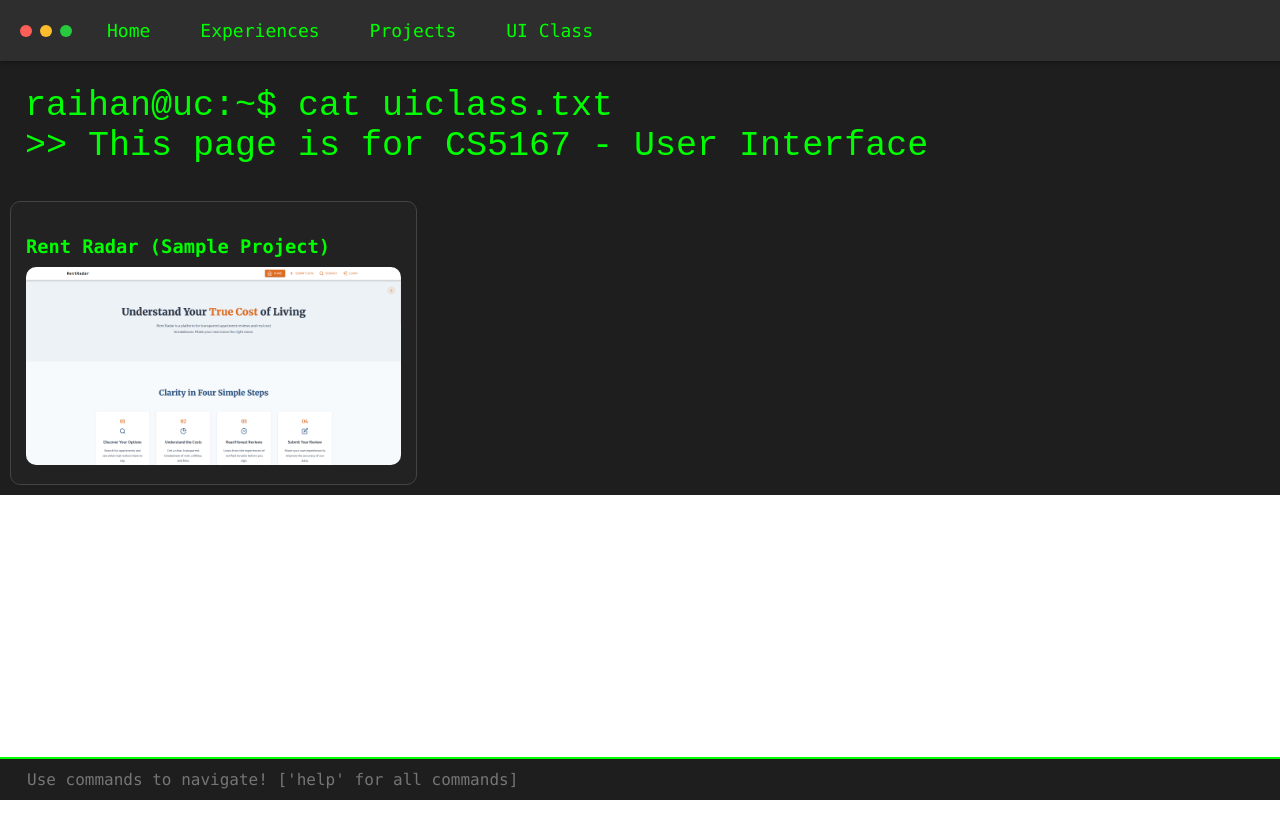
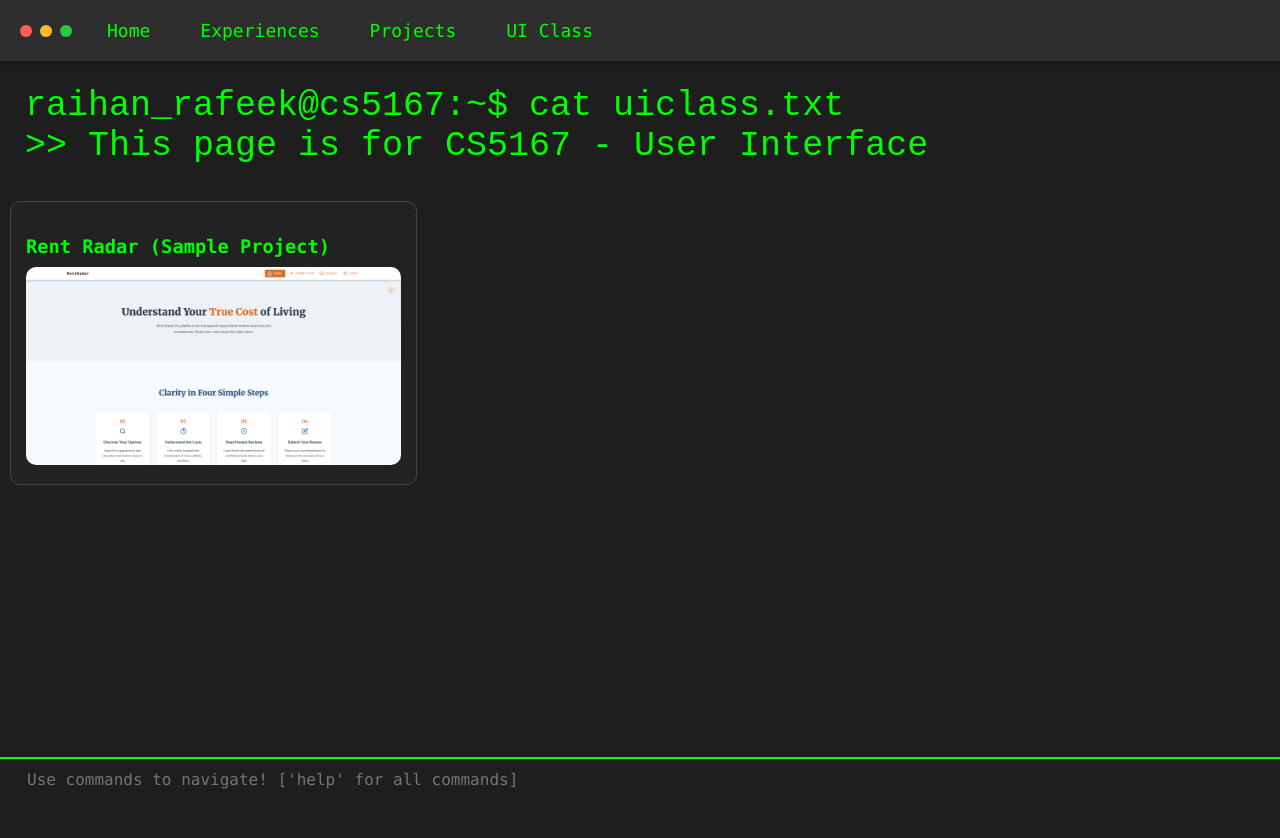
Before and after one commit to Rai1975/portfolio, a React (Create React App) app in the folder portfolio/: page /uiclass in a window 1280 px wide. Shown: the top 838 px of the page. Before the commit the page ends 800 px from the top, so only its background shows below. Built offline with nearby package versions, Linux system fonts and the light colour scheme.

Commit message:
Fixed bug with whitespace in UI class page

```diff
--- a/portfolio/src/App.css
+++ b/portfolio/src/App.css
@@ -1,6 +1,5 @@
 .App {
   text-align: center;
-  background-color: #1e1e1e;
 }
 
 .App-logo {
--- a/portfolio/src/App.js
+++ b/portfolio/src/App.js
@@ -30,7 +30,7 @@ const Layout = () => {
         <Route path="/error" element={<WhyDidYouDoThat />} />
         <Route path="/uiclass" element={<UIClass />} />
       </Routes>
-      <CommandLineNavigation /> {/* Always visible command-line navigation */}
+      <CommandLineNavigation />
     </div>
   );
 };
--- a/portfolio/src/pages/UI_class.js
+++ b/portfolio/src/pages/UI_class.js
@@ -8,7 +8,7 @@ const UIClass = () => {
   const [currentIndex, setCurrentIndex] = useState(0);
   const [done, setDone] = useState(false);
   const typingSpeed = 10;
-  const fullText = 'raihan@uc:~$ cat uiclass.txt\n>> This page is for CS5167 - User Interface';
+  const fullText = 'raihan_rafeek@cs5167:~$ cat uiclass.txt\n>> This page is for CS5167 - User Interface';
   const [isMobile, setIsMobile] = useState(window.innerWidth <= 768);
 
   useEffect(() => {
@@ -70,7 +70,7 @@ const UIClass = () => {
   };
 
   return (
-    <div style={{ padding: '10px', backgroundColor: '#1e1e1e', color: 'white', fontFamily: 'Consolas, monospace', position: 'relative' }}>
+    <div style={{ minHeight: '100vh', padding: '10px', backgroundColor: '#1e1e1e', color: 'white', fontFamily: 'Consolas, monospace', position: 'relative', boxSizing: 'border-box', overflowX: 'hidden' }}>
       <div style={{ color: '#00ff00', fontSize: isMobile ? '20px' : '35px', marginBottom: '20px', fontFamily: 'Courier New, monospace', padding: '15px', whiteSpace: 'pre-wrap' }}>
         {text}
       </div>
```
